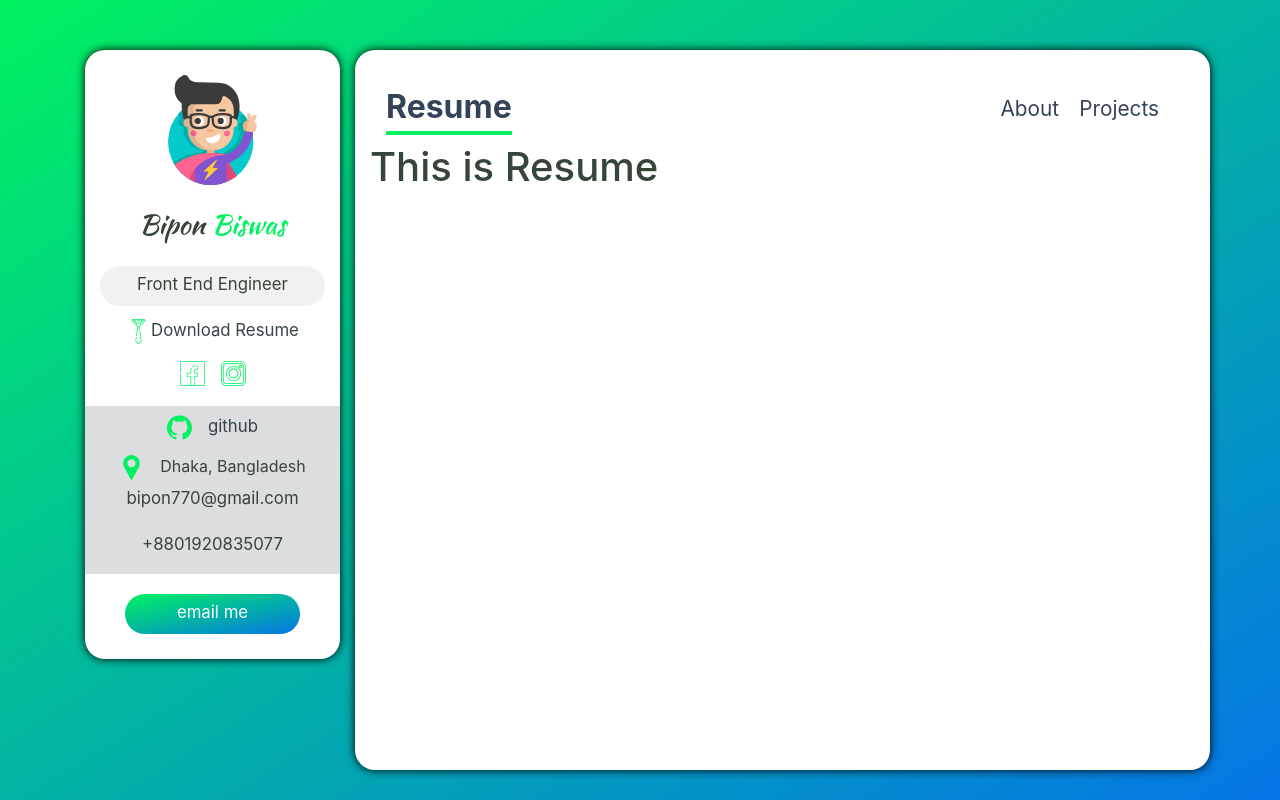
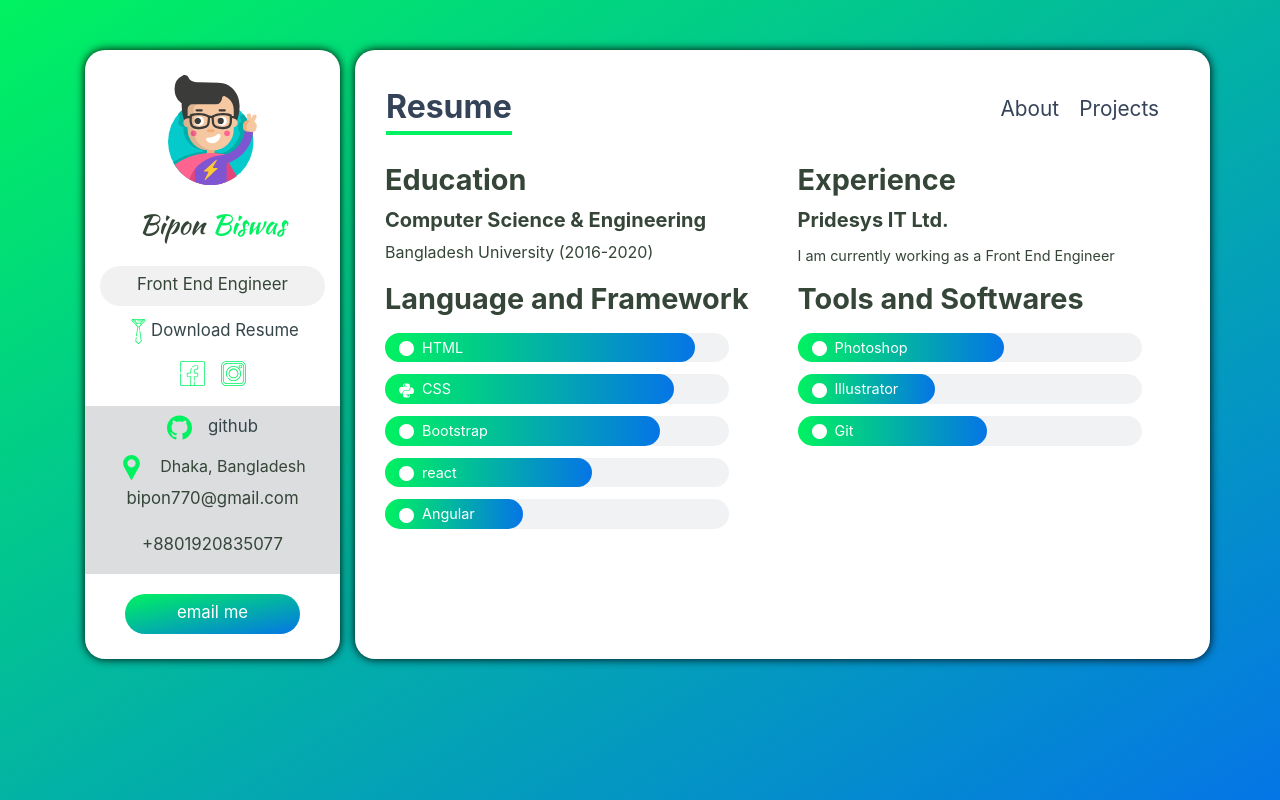
Before and after one commit to bipon68/me-react-portfolio2, a React (Create React App) app: page /resume in a window 1280 px wide. Built offline with nearby package versions, Linux system fonts and the light colour scheme.

Commit message:
#resume component design

```diff
--- a/src/components/About.js
+++ b/src/components/About.js
@@ -21,7 +21,7 @@
     {
         icon: repair,
         title: "Backend  Development",
-        about: "handle database, server, api using",
+        about: "handle database, server, api using NodeJS",
     },
     {
         icon: api,
--- /dev/null
+++ b/src/components/Bar.js
@@ -0,0 +1,20 @@
+import React from 'react';
+
+const Bar = ({ value: { icon, name, level } }) => {
+    const bar_width = `${level}%`
+    return (
+        <div className="bar">
+            <div className="bar__wrapper" style={{
+                'width': bar_width
+                }}>
+                <span className="bar__name">
+                    <img src={icon} alt="icon" className="bar__icon mr-2" />{name}
+                </span>
+
+            </div>
+
+        </div>
+    );
+};
+
+export default Bar;
--- a/src/components/Resume.js
+++ b/src/components/Resume.js
@@ -1,9 +1,115 @@
-import React from 'react'
+import React from 'react';
+
+import react from '../assets/icons/react.svg'
+import python from '../assets/icons/python.svg'
+
+import Bar from './Bar';
+
+const languages = [
+    {
+        icon: react,
+        name: 'HTML',
+        level: '90'
+    },
+    {
+        icon: python,
+        name: 'CSS',
+        level: '84'
+    },
+    {
+        icon: react,
+        name: 'Bootstrap',
+        level: '80'
+    },
+    {
+        icon: react,
+        name: 'react',
+        level: '60'
+    },
+    {
+        icon: react,
+        name: 'Angular',
+        level: '40'
+    }
+
+]
+
+const tools = [
+    {
+        icon: react,
+        name: 'Photoshop',
+        level: '60'
+    },
+    {
+        icon: react,
+        name: 'Illustrator',
+        level: '40'
+    },
+    {
+        icon: react,
+        name: 'Git',
+        level: '55'
+    },
+
+]
 
 const Resume = () => {
     return (
-        <div>
-            <h1>This is Resume</h1>
+        <div className="container resume">
+            <div className="row">
+                <div className="col-lg-6 resume-card" >
+                    <h4 className="resume-card__heading">
+                        Education
+                    </h4>
+                    <div className="resume-card__body">
+                        <h5 className="resume-card__title">
+                            Computer Science & Engineering
+                        </h5>
+                        <p className="resume-card__name">
+                            Bangladesh University (2016-2020)
+                        </p>
+
+                    </div>
+                </div>
+                <div className="col-lg-6 resume-card" >
+                    <h4 className="resume-card__heading">
+                        Experience
+                    </h4>
+                    <div className="resume-card__body">
+                        <h5 className="resume-card__title">
+                            Pridesys IT Ltd.
+                        </h5>
+                        <p className="resume-card__details">I am currently working as a Front End Engineer</p>
+                    </div>
+                </div>
+            </div>
+
+            <div className="row">
+                <div className="col-lg-6 resume-languages">
+                    <h5 className="resume-language__heading">
+                        Language and Framework
+                    </h5>
+                    <div className="resume-language__body mt-3">
+                        {
+                            languages.map(language =>
+                                <Bar value={language} />
+                            )
+                        }
+                    </div>
+                </div>
+                <div className="col-lg-6 resume-languages">
+                    <h5 className="resume-language__heading">
+                        Tools and Softwares
+                    </h5>
+                    <div className="resume-language__body mt-3">
+                        {
+                            tools.map(tool =>
+                                <Bar value={tool} />
+                            )
+                        }
+                    </div>
+                </div>
+            </div>
         </div>
     )
 }
--- a/src/index.css
+++ b/src/index.css
@@ -21,9 +21,9 @@
     padding-top: 50px;
 }
 
-.row {
+/* .row {
     height: 90vh;
-}
+} */
 
 
 
@@ -193,3 +193,57 @@
     font-size: 0.9rem;
     color: #6e7e91;
 }
+
+
+/* resume */
+
+.resume {
+    padding-top: 20px;
+}
+
+.resume-card__heading,
+.resume-language__heading {
+    /* margin-left: 10px; */
+    font-size: 1.8rem;
+    font-weight: 700;
+    color: #354538;
+}
+
+.resume-card__body {
+    margin-top: 10px;
+}
+
+.resume-card__title {
+    font-weight: 700;
+}
+
+.resume-card__name {
+    font-size: 16px;
+}
+
+.resume-card__details {
+    font-size: 0.9rem;
+    padding-top: 5px;
+}
+
+/* bar */
+.bar {
+    width: 90%;
+    background-color: #f1f2f3;
+    border-radius: 20px;
+    margin-bottom: 12px;
+
+}
+
+.bar__icon {
+    width: 15px;
+    height: 15px;
+}
+
+.bar__wrapper {
+    background-image: linear-gradient(90deg, #00F260, #0575E6);
+    border-radius: 20px;
+    padding: 4px 14px;
+    color: #fff;
+    font-size: 0.9rem
+}
```
